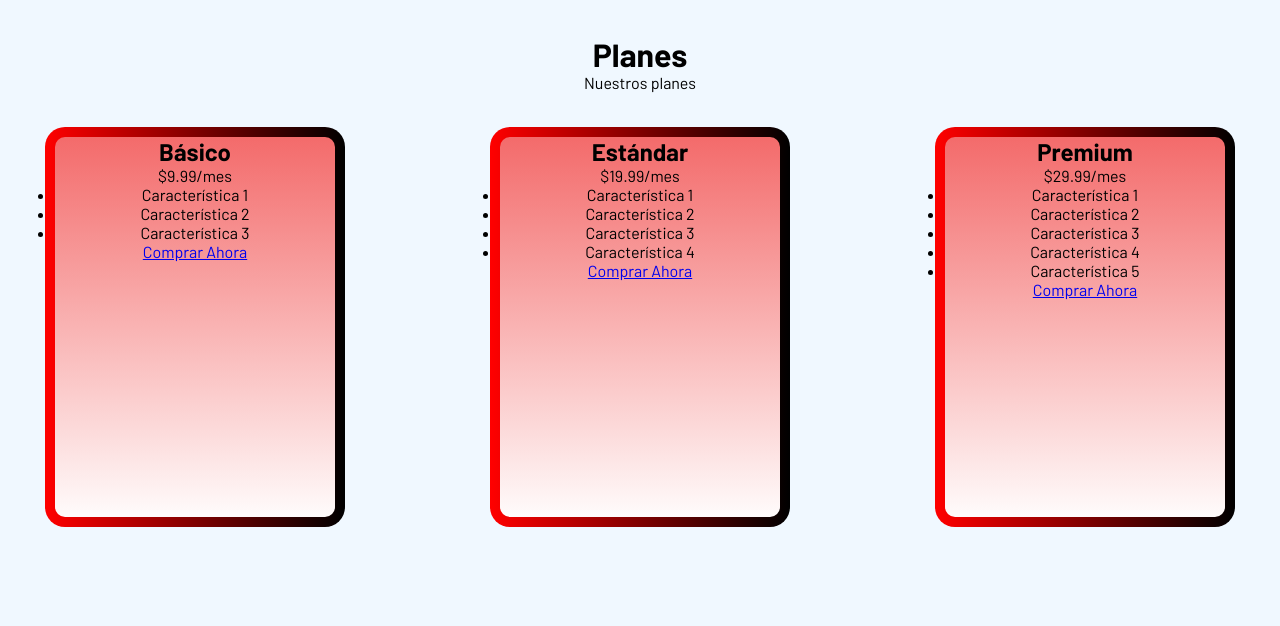
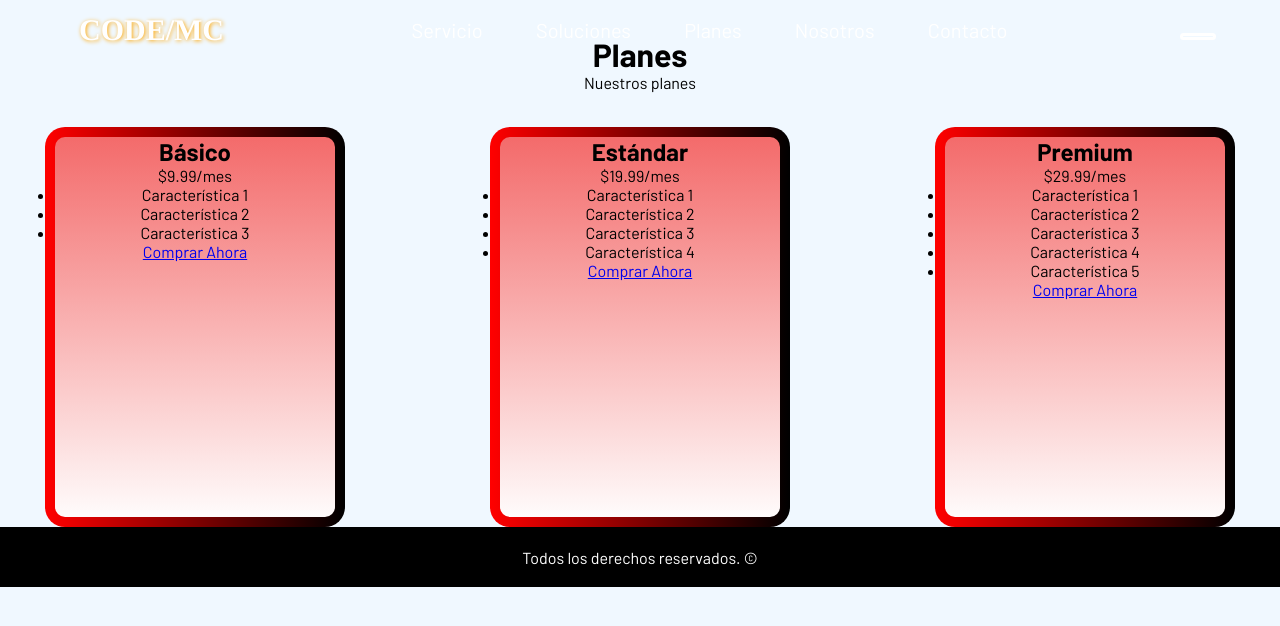
Before and after one commit to Efrazhin/CODE-MC, a Django app: page /Planes in a window 1280 px wide. Shown: the top 626 px of the page. Run offline with Django 5.2, Linux system fonts and the light colour scheme.

Commit message:
Mejora en las apariencias

```diff
--- a/miproyecto_django/miapp_CODEMC/Templates/miapp_CODEMC/Planes.html
+++ b/miproyecto_django/miapp_CODEMC/Templates/miapp_CODEMC/Planes.html
@@ -1,11 +1,17 @@
 <!DOCTYPE HTML>
+{% extends 'miapp_CODEMC/herencias/header_footer.html'%}
+{% load static %}
 <html>
+    {% block head %}
     <head>
         <title>Planes</title>
-        <link rel="StyleSheet" href="../../static/miapp_CODEMC/style-planes.css">
+        <link rel="stylesheet" href="{% static 'miapp_CODEMC/css-vistas/style-planes.css'%}">
+        <link rel="stylesheet" href="{% static 'miapp_CODEMC/css-herencias/style-headerfooter.css'%}">
 
     </head>
+    {% endblock %}
     <body>
+        {% block content %}
         <div class="head">
             <h1>Planes</h1>
             <p>Nuestros planes</p>
@@ -46,6 +52,7 @@
             </div>
 
         </div>
+        {% endblock %}
     </body>
 
 
--- a/miproyecto_django/miapp_CODEMC/Templates/miapp_CODEMC/herencias/header_footer.html
+++ b/miproyecto_django/miapp_CODEMC/Templates/miapp_CODEMC/herencias/header_footer.html
@@ -4,13 +4,12 @@
 <!-- Encabezado-->
 <header class="header-principal">
     <div>
-        <a class="logo" href="#inicio">
+        <a class="logo" href="{% url 'index' %}">
             CODE/MC
         </a>
     </div>
     <nav class="nav-links">
         <ul>
-            <li><a href="#inicio">Inicio</a></li>
             <li><a href="#servicio">Servicio</a></li>
             <li><a href="#soluciones">Soluciones</a></li>
             <li><a href='{% url "planes" %}'>Planes</a></li>
--- a/miproyecto_django/miapp_CODEMC/Templates/miapp_CODEMC/index.html
+++ b/miproyecto_django/miapp_CODEMC/Templates/miapp_CODEMC/index.html
@@ -11,8 +11,8 @@
     <script src="https://kit.fontawesome.com/15fe61e240.js" crossorigin="anonymous"></script>
     <link rel="stylesheet" href="https://cdnjs.cloudflare.com/ajax/libs/remixicon/4.2.0/remixicon.css">
     <link rel="stylesheet" href="https://fonts.googleapis.com/css2?family=Material+Symbols+Outlined:opsz,wght,FILL,GRAD@20..48,100..700,0..1,-50..200" />
-    <link rel="stylesheet" href="{% static 'miapp_CODEMC/style-index.css' %}">
-    <link rel="stylesheet" href="{% static 'miapp_CODEMC/style-headerfooter.css' %}">
+    <link rel="stylesheet" href="{% static 'miapp_CODEMC/css-vistas/style-index.css' %}">
+    <link rel="stylesheet" href="{% static 'miapp_CODEMC/css-herencias/style-headerfooter.css' %}">
 </head>
 {% endblock %}
 <body>
--- a/miproyecto_django/miapp_CODEMC/static/miapp_CODEMC/style-headerfooter.css
+++ b/miproyecto_django/miapp_CODEMC/static/miapp_CODEMC/css-herencias/style-headerfooter.css
@@ -1,9 +1,3 @@
-*{
-    box-sizing: border-box;
-    margin: 0;
-    padding: 0;
-    font-family: 'Barlow';
-}
 
 /* Estilizamos el encabezado de la pagina. */
 .header-principal {
@@ -99,3 +93,17 @@
 .ri-account-box-line{
     transition: all 200ms linear;
 }
+
+
+/* Estilizamos el pie de página */
+body footer {
+    background-color: black;
+    color: white;
+    height: 60px;
+    width: 100%;
+    display: flex;
+    justify-content: center;
+    align-items: center;
+    bottom: 0;
+    left: 0;
+}
--- a/miproyecto_django/miapp_CODEMC/static/miapp_CODEMC/Style_sesion.css
+++ b/miproyecto_django/miapp_CODEMC/static/miapp_CODEMC/css-vistas/style-sesion.css
@@ -22,7 +22,7 @@ body::before{
     position: absolute;
     width: 100%;
     height: 100%;
-    background: url("../../static/miapp_CODEMC/imagenes/trabajo-en-equipo-banner.jpg") #000;
+    background: url("/static/miapp_CODEMC/imagenes/trabajo-en-equipo-banner.jpg") #000;
     background-position: center;
     background-size: cover;
 
```
Also changed, not shown: miproyecto_django/miapp_CODEMC/Templates/miapp_CODEMC/Contacto.html (+3 -4 lines), miproyecto_django/miapp_CODEMC/Templates/miapp_CODEMC/Inicio_sesion.html (+5 -4 lines), miproyecto_django/miapp_CODEMC/static/miapp_CODEMC/css-vistas/style-contacto.css (renamed from miproyecto_django/miapp_CODEMC/static/miapp_CODEMC/style-contacto.css, +9 -6 lines), miproyecto_django/miapp_CODEMC/static/miapp_CODEMC/css-vistas/style-index.css (renamed from miproyecto_django/miapp_CODEMC/static/miapp_CODEMC/style-index.css, +0 -13 lines), miproyecto_django/miapp_CODEMC/static/miapp_CODEMC/css-vistas/style-planes.css (renamed from miproyecto_django/miapp_CODEMC/static/miapp_CODEMC/style-planes.css).
